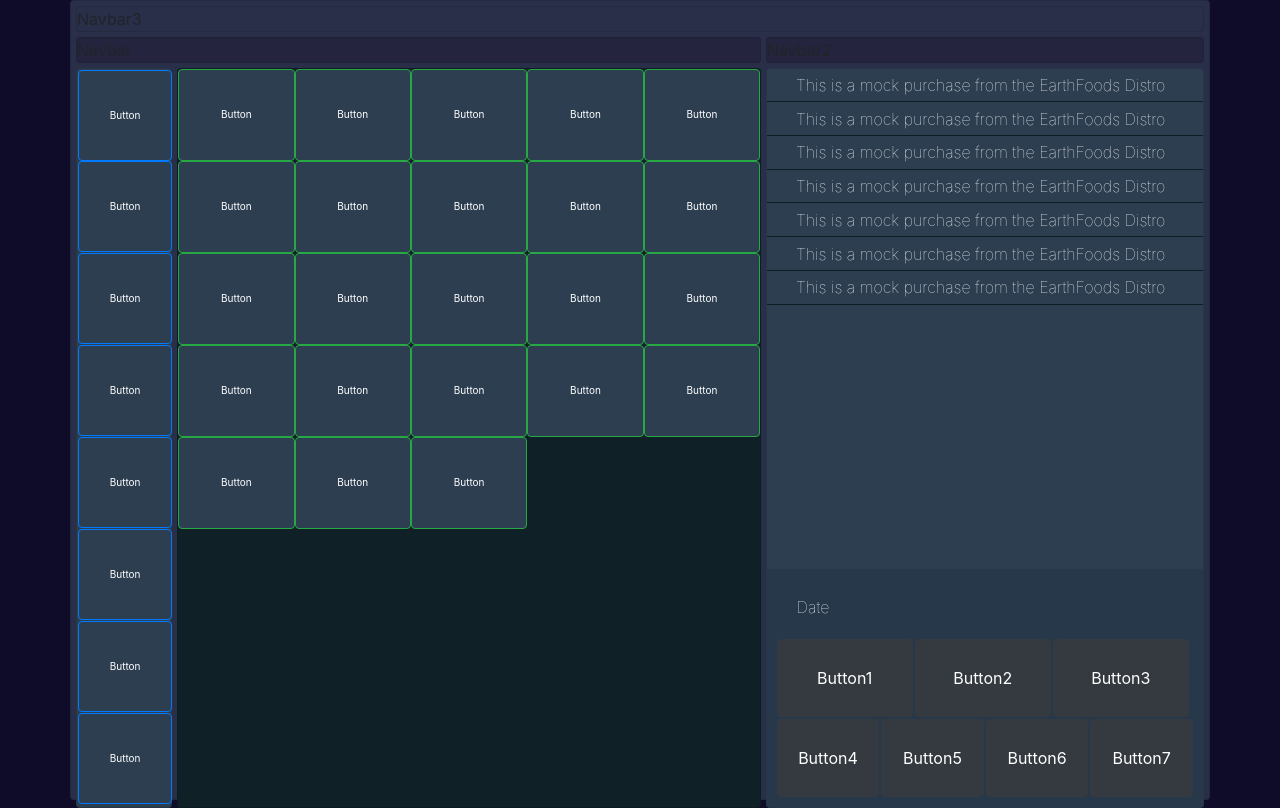
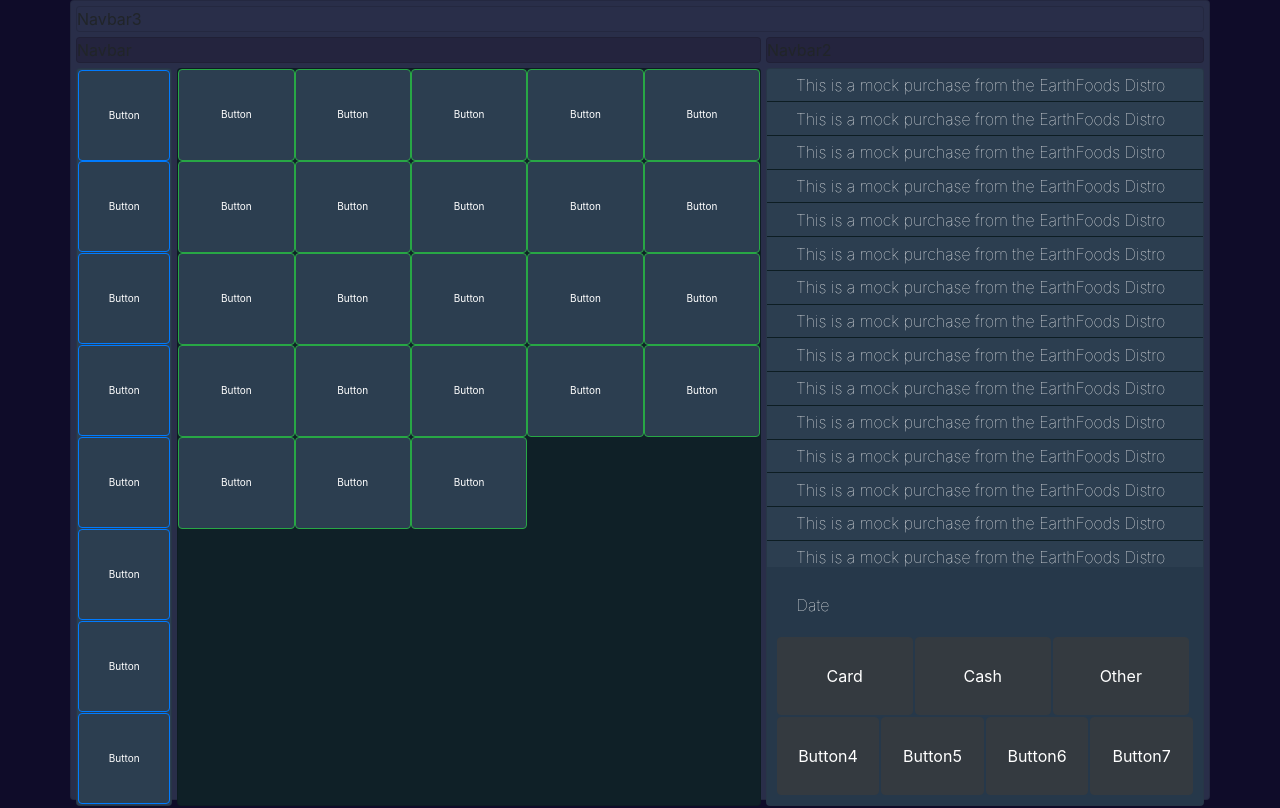
Before and after one commit to CharlesRudisel/EarthFoods-Bistro, an Angular app: page / in a window 1280 px wide. Built offline with nearby package versions, Linux system fonts and the light colour scheme.

Commit message:
stat pad

```diff
--- a/src/app/app.component.html
+++ b/src/app/app.component.html
@@ -43,7 +43,7 @@
     </div>
   </div>
   <div class="card" id="contents2">
-    <div class="transactions" style="color: white;">
+    <div class="transactions" id="sub-grid1" style="color: white;">
       <p>This is a mock purchase from the EarthFoods Distro</p>
       <hr>
       <p>This is a mock purchase from the EarthFoods Distro</p>
@@ -58,17 +58,58 @@
       <hr>
       <p>This is a mock purchase from the EarthFoods Distro</p>
       <hr>
+      <p>This is a mock purchase from the EarthFoods Distro</p>
+      <hr>
+      <p>This is a mock purchase from the EarthFoods Distro</p>
+      <hr>
+      <p>This is a mock purchase from the EarthFoods Distro</p>
+      <hr>
+      <p>This is a mock purchase from the EarthFoods Distro</p>
+      <hr>
+      <p>This is a mock purchase from the EarthFoods Distro</p>
+      <hr>
+      <p>This is a mock purchase from the EarthFoods Distro</p>
+      <hr>
+      <p>This is a mock purchase from the EarthFoods Distro</p>
+      <hr>
+      <p>This is a mock purchase from the EarthFoods Distro</p>
+      <hr>
+      <p>This is a mock purchase from the EarthFoods Distro</p>
+      <hr>
+      <p>This is a mock purchase from the EarthFoods Distro</p>
+      <hr>
+      <p>This is a mock purchase from the EarthFoods Distro</p>
+      <hr>
+      <p>This is a mock purchase from the EarthFoods Distro</p>
+      <hr>
+      <p>This is a mock purchase from the EarthFoods Distro</p>
+      <hr>
+      <p>This is a mock purchase from the EarthFoods Distro</p>
+      <hr>
+      <p>This is a mock purchase from the EarthFoods Distro</p>
+      <hr>
+      <p>This is a mock purchase from the EarthFoods Distro</p>
+      <hr>
+      <p>This is a mock purchase from the EarthFoods Distro</p>
+      <hr>
+      <p>This is a mock purchase from the EarthFoods Distro</p>
+      <hr>
+      <p>This is a mock purchase from the EarthFoods Distro</p>
+      <hr>
+
+
+
     </div>
 
-    <br><br><br><br> <br><br><br><br><br><br><br>
+    <br><br><br><br> <br><br><br> <br><br><br>
 
-    <div id="total" >
+    <div class="total"  id="sub-grid2" >
 
       <h6 style="margin: 5%; color:white; font-weight: lighter;">Date</h6>
 
-      <button class="btn btn btn-dark" type="submit" id="total-btn1">Button1</button>
-      <button class="btn btn btn-dark" type="submit" id="total-btn2">Button2</button>
-      <button class="btn btn btn-dark" type="submit" id="total-btn3">Button3</button>
+      <button class="btn btn btn-dark" type="submit" id="total-btn1">Card</button>
+      <button class="btn btn btn-dark" type="submit" id="total-btn2">Cash</button>
+      <button class="btn btn btn-dark" type="submit" id="total-btn3">Other</button>
 
       <button class="btn btn btn-dark" type="submit" id="total-btn4">Button4</button>
       <button class="btn btn btn-dark" type="submit" id="total-btn5">Button5</button>
--- a/src/app/app.component.scss
+++ b/src/app/app.component.scss
@@ -2,30 +2,25 @@
    margin: 0;
    padding: 0;
 }
-
-
 
 .container{
     display: grid;
     margin: auto;
     width: 100%;
     height: 100vh;
-
     padding: 5px;
     background: #292e49;
-
     grid-template-columns: 0.33fr 2fr 1.5fr;
     grid-template-rows: 0.75fr 0.5fr 6fr;
     grid-template-areas:
-
     "nav3 nav3 nav3"
     "nav1 nav1 nav2"
-    "sidebar contents1 contents2"
-    ;
-
+    "sidebar contents1 contents2";
     grid-gap: .3rem;
 }
 
+
+// ======================= Main container Sections =======================================
 #nav1{
     background:#24243e;
     grid-area: nav1;
@@ -54,43 +49,124 @@
 }
 
 #contents2{
+    //overflow: scroll;
     background:#2c3e50;
     grid-area: contents2;
-    grid-template-rows: 1fr 1fr 1fr 1fr;
-}
+    display: grid;
+    //grid-template-rows: 1fr 1fr;
+    grid-template-rows: 1fr .25fr;
 
-#contents3{
-    background:lightsteelblue
+    grid-template-areas:
+
+    "sub-grid1"
+    "sub-grid2"
+    ;
+
+
+    //display: grid;
 }
 
 
-#total{
-    padding: 2%;
-    background: #26384A
-    ;
-    grid-row-start: 3;
-    grid-column-end:4 ;
+
+
+
+// ======================= Buttons for the sidebar (catergories) =======================================
+
+.btn-primary{
+    // margin:1%;
+    background:#2c3e50;
+     width: 100% !important;
+     height: 91px !important;
+     text-align: center;
+     font-size: 10px;
+}
+
+// ======================= Buttons for the menu section (items) =======================================
+.btn-success{
+    background:#2c3e50;
+    width: 20% !important;
+    height: 92px !important;
+    text-align: center;
+    font-size: 10px;
+
+   }
+
+
+
+
+
+
+
+
+// ======================= Transaction Section (Top) =======================================
+
+
+
+#sub-grid1{
+    position: absolute;
+
+
+    overflow: scroll;
+   text-align: center;
+   grid-area: sub-grid1;
+   grid-row-start: 1;
+   grid-row-end: 3;
+}
+
+.transactions {
+    max-height: 100%;
     width: 100%;
+    //border: solid;
+    //border-color: blue;
+    overflow: scroll;
+}
 
+
+.transactions p{
+    //position: relative;
+    padding: 1%;
+    padding-right: 3%;
+    font-weight: lighter;
+}
+
+.transactions hr{
+    background:#0F2027;
+}
+
+ul{
+    //display: flexbox;
+    //height: 100%;
+
+}
+
+li{
+    list-style: none;
+    margin: 1%;
 
 }
 
 
-.btn-group-1{
-
-    width: 100%; /* Can be in percentage also. */
-    height: auto;
-    margin: 0 auto;
-    padding: 10px;
-    position: relative;
-}
 
 
 
-#total-top{
 
-    grid-area: total-top;
+// ======================= Total Section (Bottom) =======================================
+
+
+
+#sub-grid2{
+    //border: solid;
+    //border-color: black;
+    grid-area: sub-grid2;
+    grid-row-start: 3;
+
 }
+.total{
+    padding: 2%;
+    background: #26384A;
+    width: 100%;
+}
+
 
 #total-btn1{
 
@@ -123,73 +199,16 @@
 
 
 
-.catergories{
-    border:solid;
-
-}
-.items{
-    //border:solid;
-
-}
-.transactions{
-
-   text-align: center;
-}
-
-.transactions p{
-    padding: 1%;
-    padding-right: 3%;
-    font-weight: lighter;
-}
-
-.transactions hr{
-    background:#0F2027;
-}
-
-ul{
-    display: flexbox;
-    height: 100%;
-
-}
-
-li{
-    list-style: none;
-    margin: 1%;
-
-}
-ul li {
-    width: 100%;
-}
-
-
-.btn-primary{
-       // margin:1%;
-       background:#2c3e50;
-        width: 100% !important;
-        height: 91px !important;
-        text-align: center;
-        font-size: 10px;
-}
-
-.btn-success{
-    background:#2c3e50;
-    width: 20% !important;
-    height: 92px !important;
-    text-align: center;
-    font-size: 10px;
-
-   }
-
-#total #total-btn1, #total-btn2, #total-btn3{
+.total #total-btn1, #total-btn2, #total-btn3{
     width: 32.5%;
     margin:1px
 }
 
-#total #total-btn4, #total-btn5, #total-btn6, #total-btn7 {
+.total #total-btn4, #total-btn5, #total-btn6, #total-btn7 {
     width: 24.5%;
     margin:1px
 }
 
-#total .btn{
+.total .btn{
     height: 78px;
 }
```
